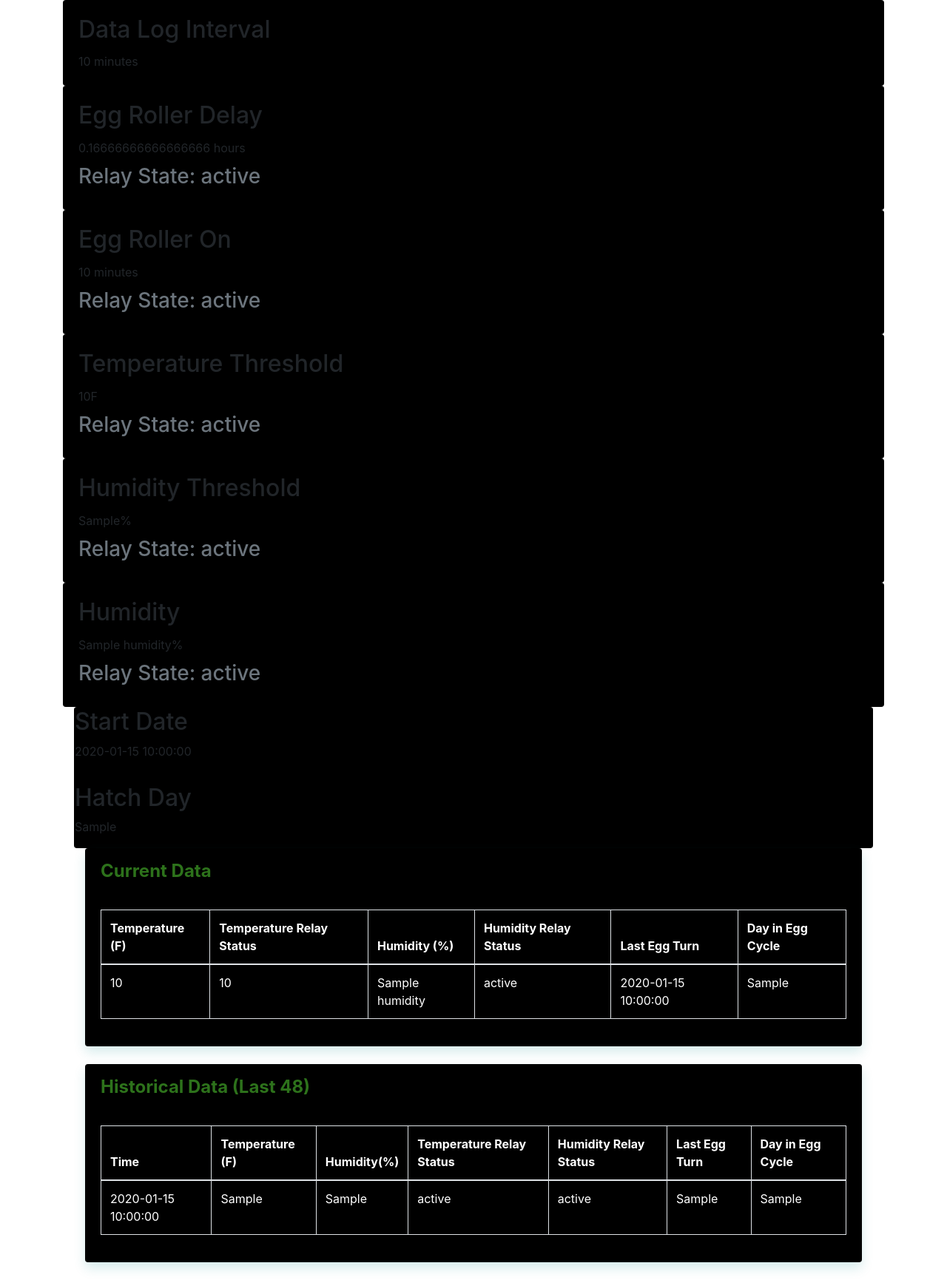
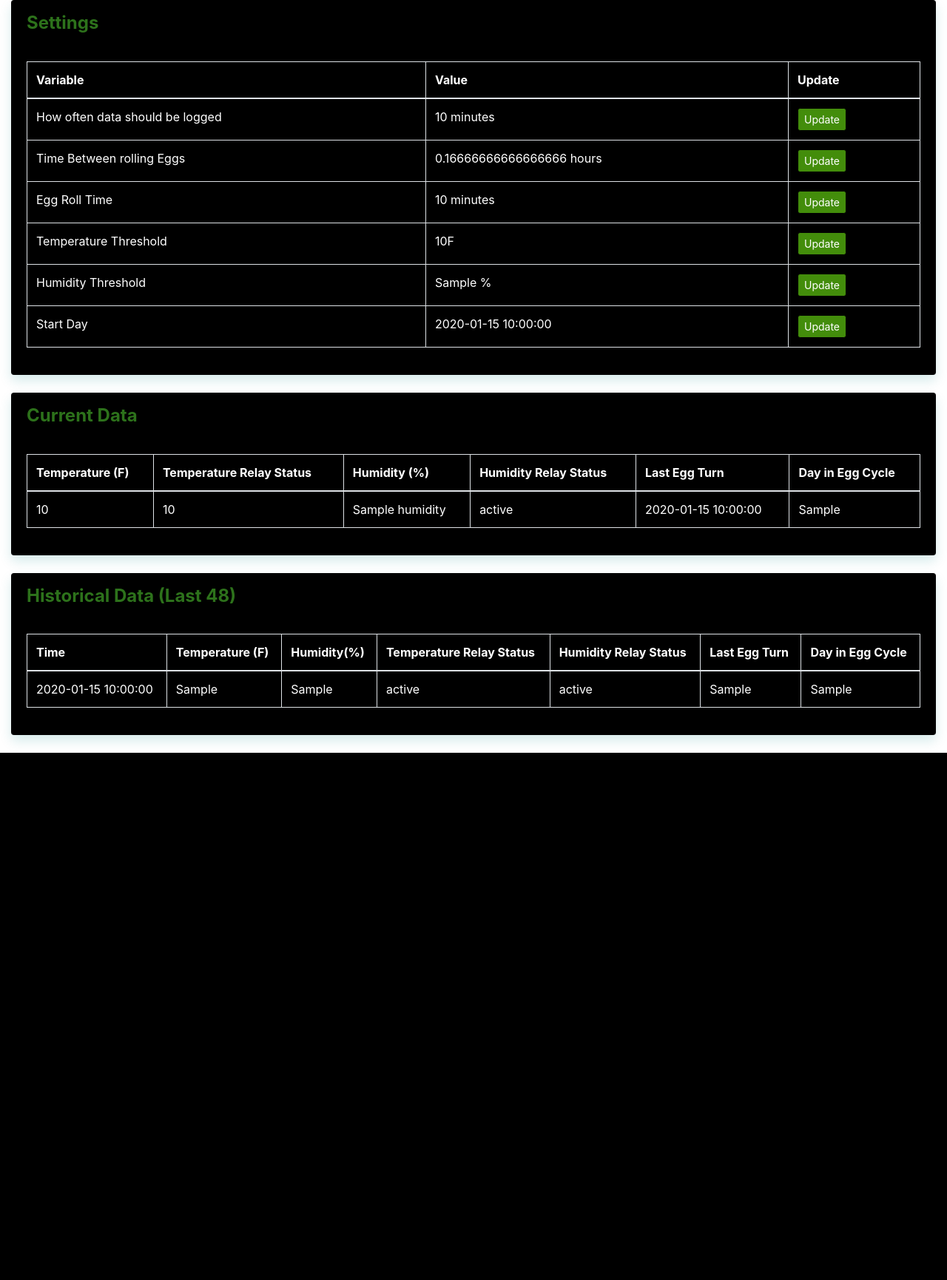
Before and after one commit to rrobert45/App, a Flask app: template templates/index.html in a window 1280 px wide. Shown: the whole page at 74% size. After the commit the page ends 1018 px from the top, so only its background shows below. Run offline with Flask 2, Linux system fonts and the light colour scheme; the template is opened without the code that fills it: most values are stand-ins (such as "Sample title", 1, 10 or a date in 2020); some libraries are stand-ins or nearby versions.

Commit message:
Update index.html

```diff
--- a/templates/index.html
+++ b/templates/index.html
@@ -34,58 +34,78 @@
 </head>
 
 <body class="bg-gradient-primary">
-    <div class="container">
-        <div class="card">
-            <div class="card-body">
-                <h2 class="card-title">Data Log Interval</h2>
-                <p class="card-text">{{ data.log_interval/60|int }} minutes</p>
+    <div class="container-fluid">
+        <div class="row">
+            <div class="col-12">
+                <div class="card shadow mb-4">
+                    <div class="card-header py-3">
+                        <h4 class="m-0 font-weight-bold text-primary">Settings</h4>
+                    </div>
+                    <div class="card-body">
+                        <table class="table table-bordered">
+                            <thead>
+                                <tr>
+                                    <th>Variable</th>
+                                    <th>Value</th>
+                                    <th>Update</th>
+                                </tr>
+                            </thead>
+                            <tbody>
+                                <tr>
+                                    <td>How often data should be logged</td>
+                                    <td>{{ data.log_interval/60|int }} minutes</td>
+                                    <td>
+                                        <button class="btn btn-primary btn-sm"
+                                            onclick="updateValue('log_interval')">Update</button>
+                                    </td>
+                                </tr>
+                                <tr>
+                                    <td>Time Between rolling Eggs</td>
+                                    <td>{{ data.relay_interval /60/60|int }} hours</td>
+                                    <td>
+                                        <button class="btn btn-primary btn-sm"
+                                            onclick="updateValue('relay_interval')">Update</button>
+                                    </td>
+                                </tr>
+                                <tr>
+                                    <td>Egg Roll Time</td>
+                                    <td>{{ data.roll_interval/60|int }} minutes</td>
+                                    <td>
+                                        <button class="btn btn-primary btn-sm"
+                                            onclick="updateValue('roll_interval')">Update</button>
+                                    </td>
+                                </tr>
+                                <tr>
+                                    <td>Temperature Threshold</td>
+                                    <td>{{ data.temperature_threshold }}F</td>
+                                    <td>
+                                        <button class="btn btn-primary btn-sm"
+                                            onclick="updateValue('temperature_threshold')">Update</button>
+                                    </td>
+                                </tr>
+                                <tr>
+                                    <td>Humidity Threshold</td>
+                                    <td>{{ data.humidity_threshold }} %</td>
+                                    <td>
+                                        <button class="btn btn-primary btn-sm"
+                                            onclick="updateValue('humidity_threshold')">Update</button>
+                                    </td>
+                                </tr>
+                                <tr>
+                                    <td>Start Day</td>
+                                    <td>{{ data.start_date }}</td>
+                                    <td>
+                                        <button class="btn btn-primary btn-sm"
+                                            onclick="updateValue('start_date')">Update</button>
+                                    </td>
+                                </tr>
+                            </tbody>
+                        </table>
+                    </div>
+                </div>
             </div>
         </div>
-
-        <div class="card">
-            <div class="card-body">
-                <h2 class="card-title">Egg Roller Delay</h2>
-                <p class="card-text">{{ data.relay_interval /60/60|int }} hours</p>
-                <h3 class="card-subtitle mb-2 text-muted">Relay State: {{ humid_state }}</h3>
-            </div>
-        </div>
-        <div class="card">
-            <div class="card-body">
-                <h2 class="card-title">Egg Roller On</h2>
-                <p class="card-text">{{ data.roll_interval/60|int }} minutes</p>
-                <h3 class="card-subtitle mb-2 text-muted">Relay State: {{ humid_state }}</h3>
-            </div>
-        </div>
-        <div class="card">
-            <div class="card-body">
-                <h2 class="card-title">Temperature Threshold</h2>
-                <p class="card-text">{{ data.temperature_threshold }}F</p>
-                <h3 class="card-subtitle mb-2 text-muted">Relay State: {{ humid_state }}</h3>
-            </div>
-        </div>
-        <div class="card">
-            <div class="card-body">
-                <h2 class="card-title">Humidity Threshold</h2>
-                <p class="card-text">{{ data.humidity_threshold }}%</p>
-                <h3 class="card-subtitle mb-2 text-muted">Relay State: {{ humid_state }}</h3>
-            </div>
-        </div>
-        <div class="card">
-            <div class="card-body">
-                <h2 class="card-title">Humidity</h2>
-                <p class="card-text">{{ humidity }}%</p>
-                <h3 class="card-subtitle mb-2 text-muted">Relay State: {{ humid_state }}</h3>
-            </div>
-        </div>
-        <div class="container">
-            <div class="card">
-                <h2>Start Date</h2>
-                <p>{{ start_date }}</p>
-                <p></p>
-                <h2>Hatch Day</h2>
-                <p>{{ hatch_day }}</p>
-            </div>
-
+    </div>
     <div class="container-fluid">
         <div class="row">
             <div class="col-12">
```
